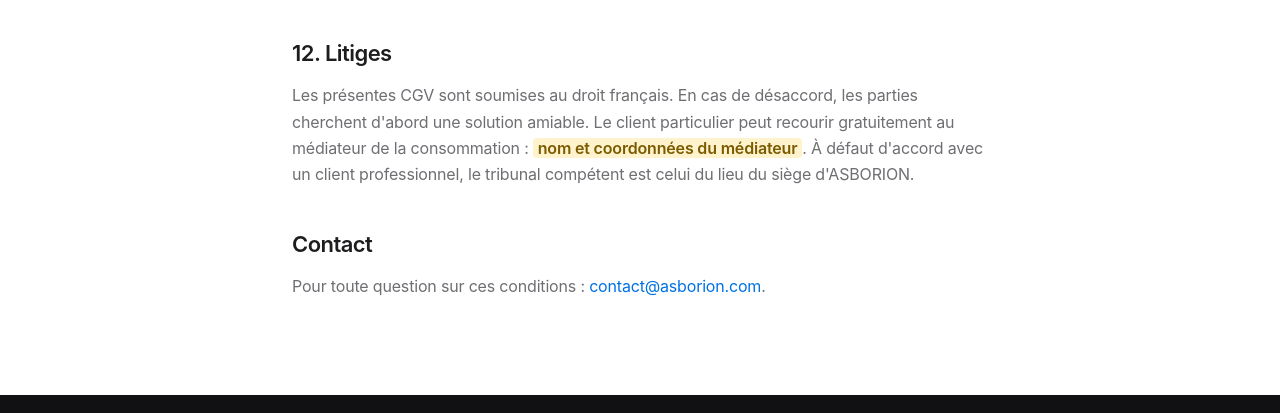
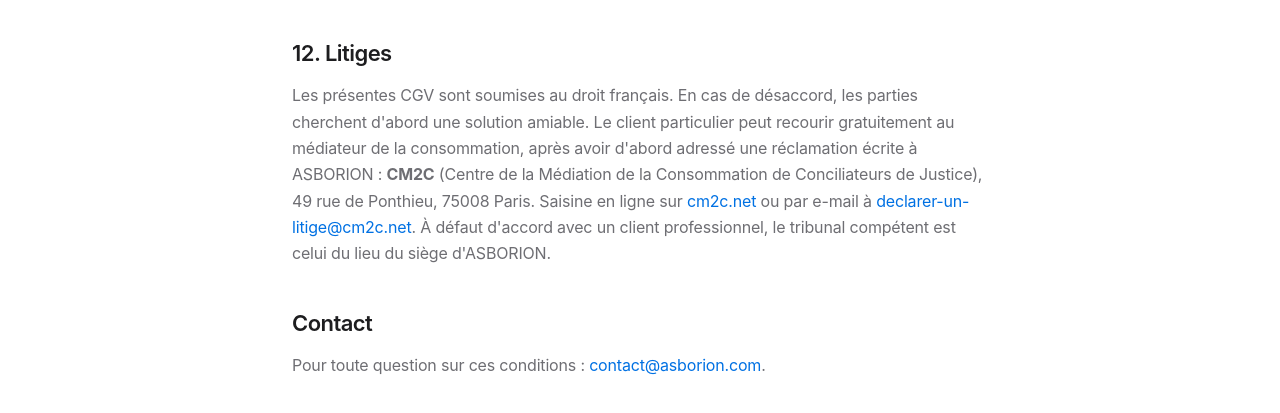
Before and after one commit to asborion/ASBORION-site, a plain HTML site: page cgv.html in a window 1280 px wide. Shown: the part 3021-3434 px from the top of the page. Drawn offline with Linux system fonts and the light colour scheme.

Commit message:
CGV : coordonnées du médiateur de la consommation CM2C (FR/EN)
Co-Authored-By: Claude Opus 5.5 <noreply@anthropic.com>

```diff
--- a/cgv.html
+++ b/cgv.html
@@ -91,7 +91,7 @@
       <p>Le client particulier dispose de 14 jours à compter de la signature du devis pour se rétracter, sans avoir à se justifier, par e-mail. S'il demande que la prestation commence avant la fin de ce délai et se rétracte ensuite, il paie la part du travail déjà réalisée. Ce droit ne s'applique pas aux clients professionnels.</p>
 
       <h2>12. Litiges</h2>
-      <p>Les présentes CGV sont soumises au droit français. En cas de désaccord, les parties cherchent d'abord une solution amiable. Le client particulier peut recourir gratuitement au médiateur de la consommation : <span class="todo">nom et coordonnées du médiateur</span>. À défaut d'accord avec un client professionnel, le tribunal compétent est celui du lieu du siège d'ASBORION.</p>
+      <p>Les présentes CGV sont soumises au droit français. En cas de désaccord, les parties cherchent d'abord une solution amiable. Le client particulier peut recourir gratuitement au médiateur de la consommation, après avoir d'abord adressé une réclamation écrite à ASBORION : <strong>CM2C</strong> (Centre de la Médiation de la Consommation de Conciliateurs de Justice), 49 rue de Ponthieu, 75008 Paris. Saisine en ligne sur <a href="https://www.cm2c.net/declarer-un-litige.php">cm2c.net</a> ou par e-mail à <a href="mailto:declarer-un-litige@cm2c.net">declarer-un-litige@cm2c.net</a>. À défaut d'accord avec un client professionnel, le tribunal compétent est celui du lieu du siège d'ASBORION.</p>
 
       <h2>Contact</h2>
       <p>Pour toute question sur ces conditions : <a href="mailto:contact@asborion.com">contact@asborion.com</a>.</p>
```
Also changed, not shown: en/cgv.html (+1 -1 lines).
